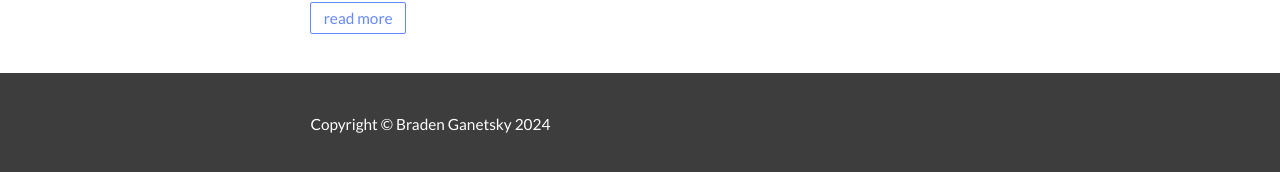
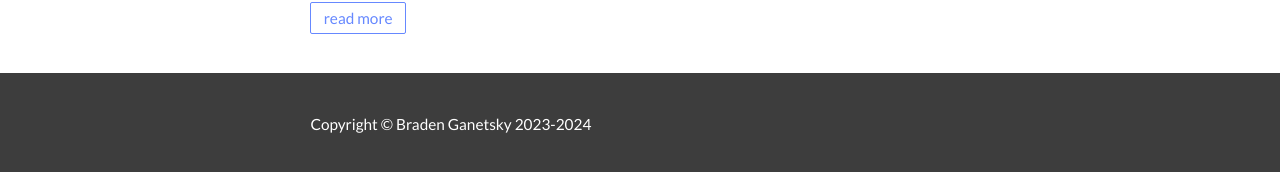
Before and after one commit to k3DW/blog, a Jekyll site: the page built from index.html, in a window 1280 px wide and 900 px high, scrolled down 1709 px. Shown: the part 723-895 px from the top of the window. Built offline with Jekyll 4.4.1, drawn with Linux system fonts in a browser that asks for light colours; nearby versions of some CDN libraries.

Commit message:
Update copyright year to start at 2023, instead of just saying the current year

```diff
--- a/_config.yml
+++ b/_config.yml
@@ -1,6 +1,6 @@
 title: "Braden++"
 author: "Braden Ganetsky"
-description: "Copyright © Braden Ganetsky 2024"
+description: "Copyright © Braden Ganetsky 2023-2024"
 permalink: /:title/
 lang: "en"
 excerpt_separator: "<!--more-->"
```
